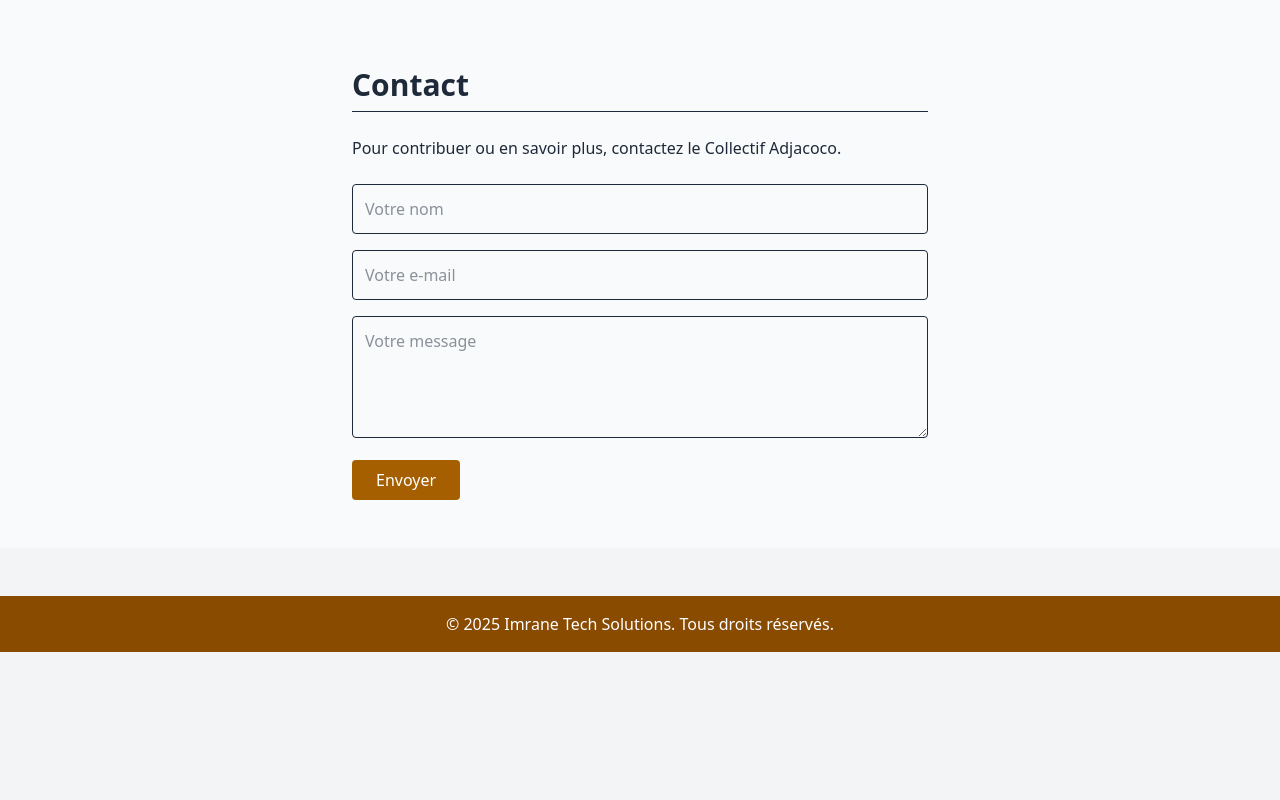
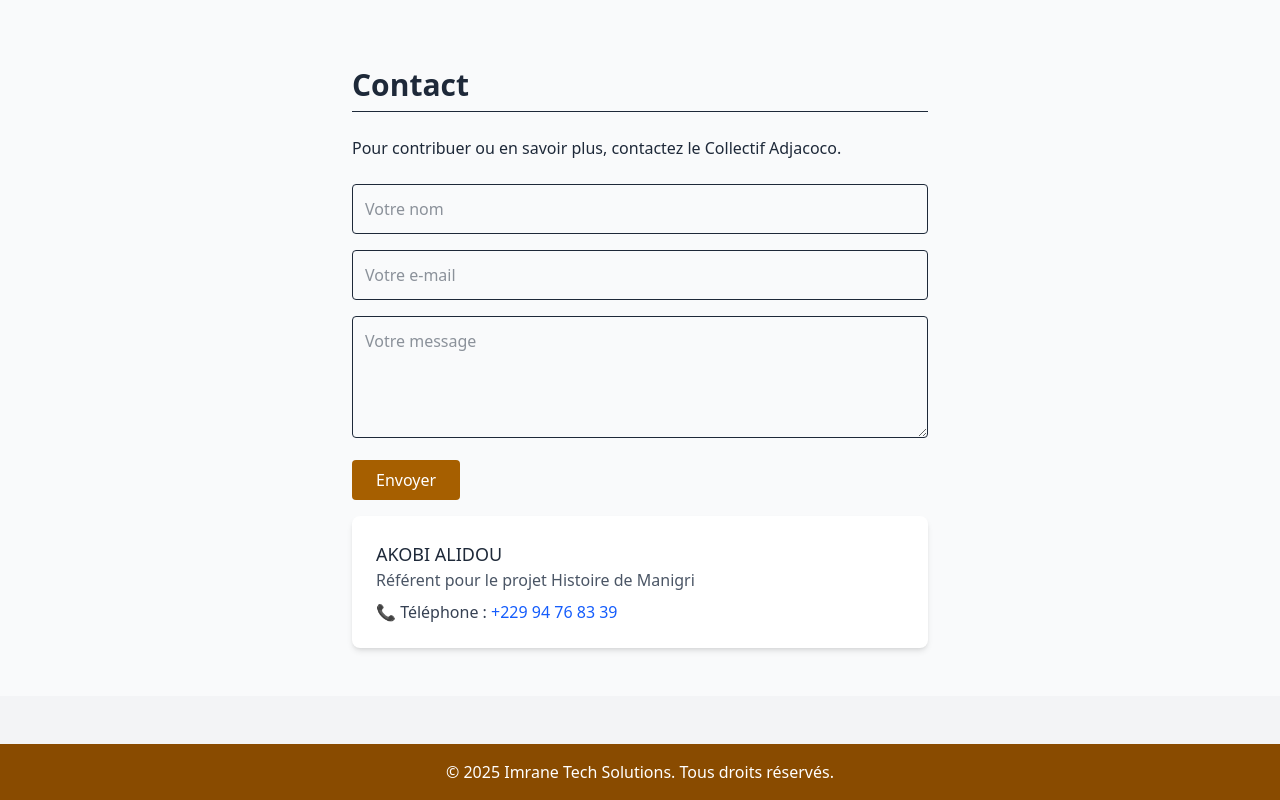
Before and after one commit to naimlawani01/manigri-blog, a plain HTML site: page index.html in a window 1280 px wide. Shown: the part 2781-3581 px from the top of the page. Before the commit the page ends 3433 px from the top, so only its background shows below. Drawn offline with nearby package versions, Linux system fonts and the light colour scheme.

Commit message:
tel information

```diff
--- a/index.html
+++ b/index.html
@@ -342,6 +342,16 @@
         <textarea placeholder="Votre message" rows="4" class="w-full p-3 border rounded mb-4 focus:outline-none focus:ring-2 focus:ring-yellow-700"></textarea>
         <button type="submit" class="bg-yellow-700 text-white px-6 py-2 rounded hover:bg-yellow-800 transition">Envoyer</button>
       </form>
+      <p class="mb-4 text-gray-700">
+
+      </p>
+      <div class="bg-white p-6 rounded-lg shadow-md">
+        <p class="text-lg font-medium text-gray-800">AKOBI ALIDOU</p>
+        <p class="text-gray-600">Référent pour le projet Histoire de Manigri</p>
+        <p class="mt-2 text-gray-700">
+          📞 Téléphone : <a href="tel:+22994768339" class="text-blue-600 hover:underline">+229 94 76 83 39</a>
+        </p>
+      </div>
     </div>
   </section>
 
```
